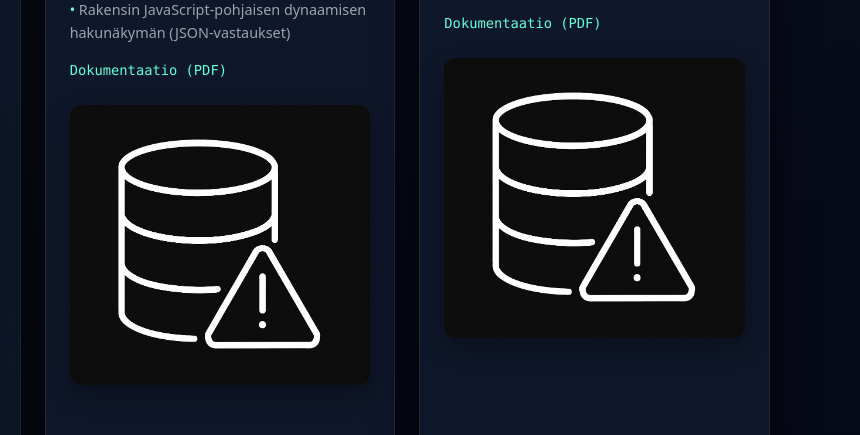
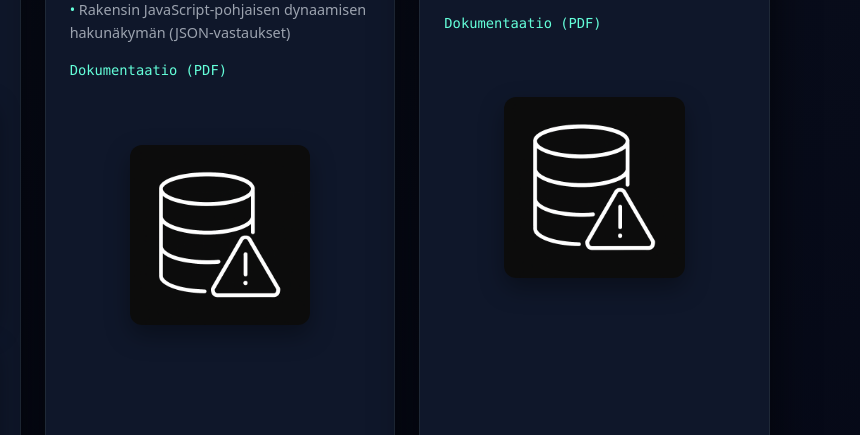
Before and after one commit to janstech/janstech.github.io, a plain HTML site: page index.html in a window 1280 px wide. Shown: the part 2105-2540 px from the top of the page, 420-1280 px from the left. Drawn offline with Linux system fonts and the light colour scheme.

Commit message:
Refactor CSS styles for consistency and clarity

```diff
--- a/style.css
+++ b/style.css
@@ -297,6 +297,20 @@ body {
 }
 
 
+.placeholder-box {
+    height: 260px;            /* laatikon koko – voit säätää */
+    display: flex;
+    align-items: center;      /* keskitys pystysuunnassa */
+    justify-content: center;  /* keskitys vaakasuunnassa */
+}
+
+.placeholder-box img {
+    width: 60%;               /* ei vie liikaa tilaa */
+    max-height: 200px;
+    object-fit: contain;
+}
+
+
 
 
 .project-meta {
```
